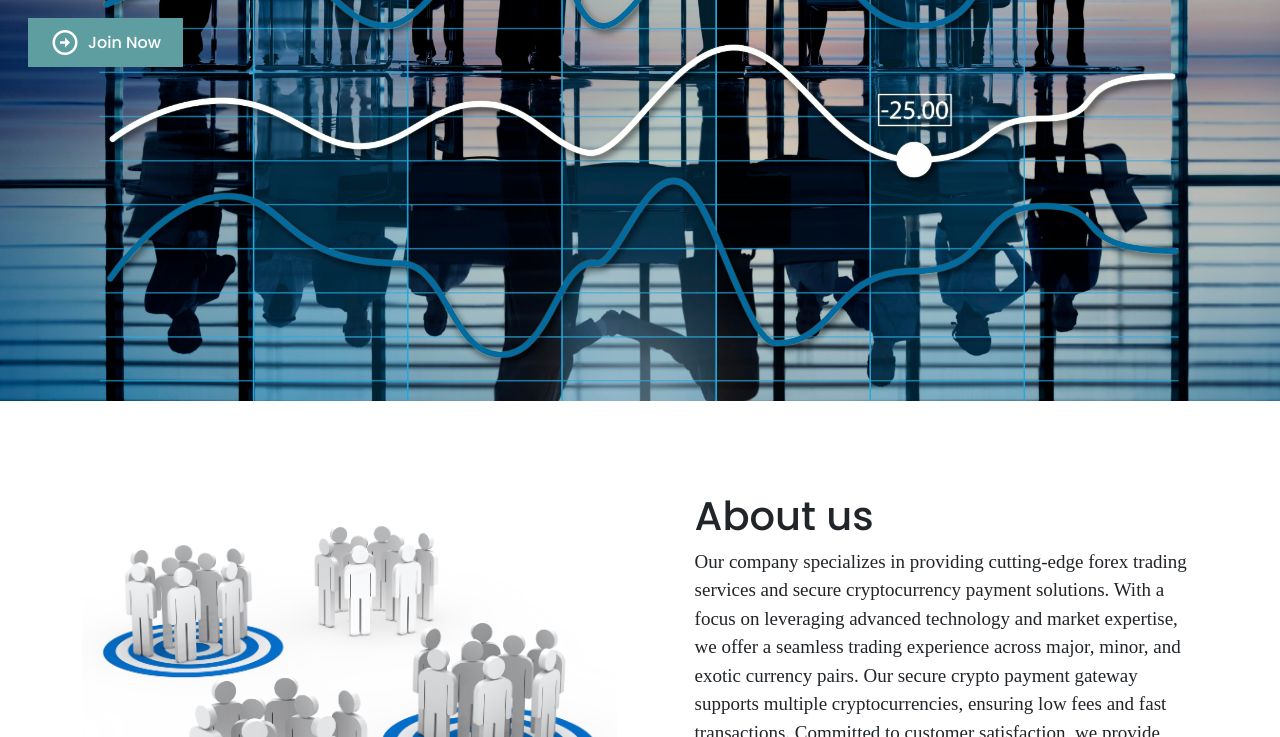
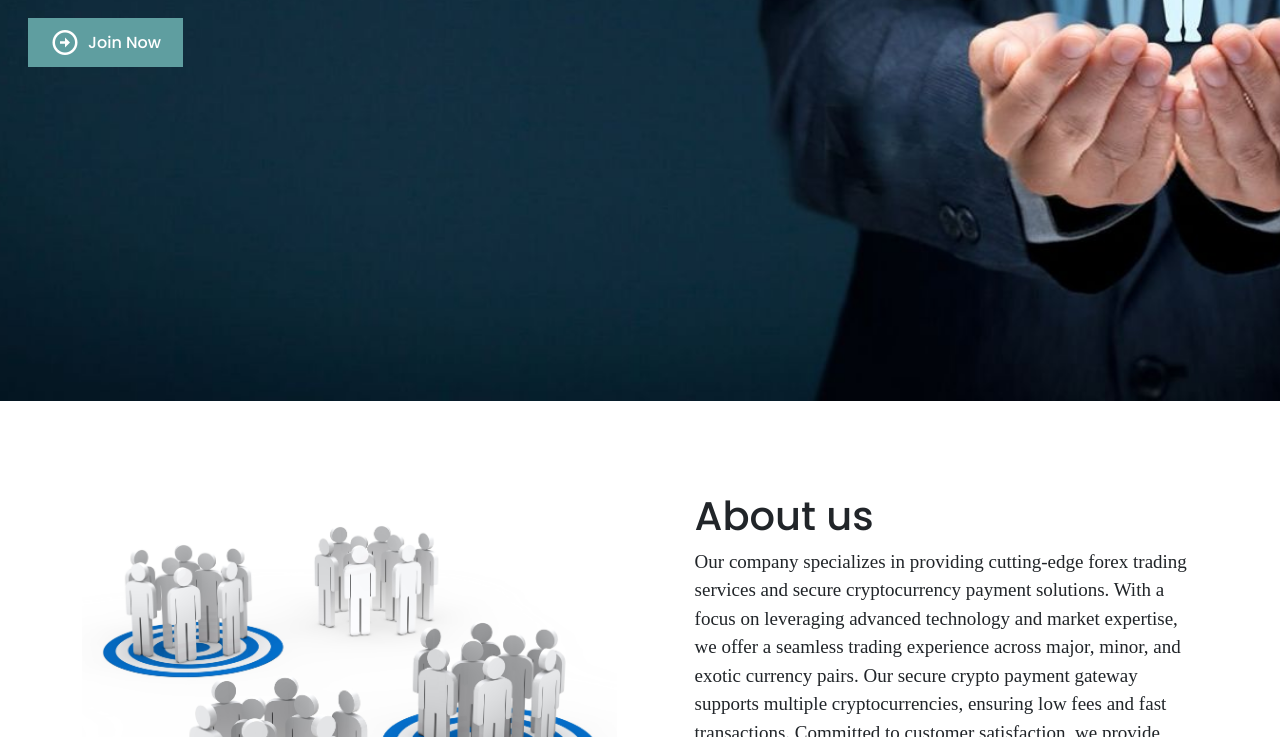
Before and after one commit to Athersh-SR/MLM-landingPage, a plain HTML site: page index.html in a window 1280 px wide. Shown: the part 399-1136 px from the top of the page. Drawn offline with nearby package versions, Linux system fonts and the light colour scheme.

Commit message:
eight commit

```diff
--- a/assets/css/index.css
+++ b/assets/css/index.css
@@ -111,8 +111,9 @@ ul.top_nav li:last-child a {
 
 .hero-section {
 	/* background-image: url(../images/networking-concept-still-life-assortment.jpg); */
-	background-image:url(../images/business-growth-webp.jpg);
+	/* background-image:url(../images/business-growth-webp.jpg); */
 	/* background-image: url(../images/high-angle-colorful-pawns-arrangement.jpg); */
+	background-image:url(../images/hero-img.jpeg);
 	background-size: cover;
 	background-position: center;
 	background-repeat: no-repeat;
```
Also changed, not shown: assets/images/hero-img.jpeg (added).
